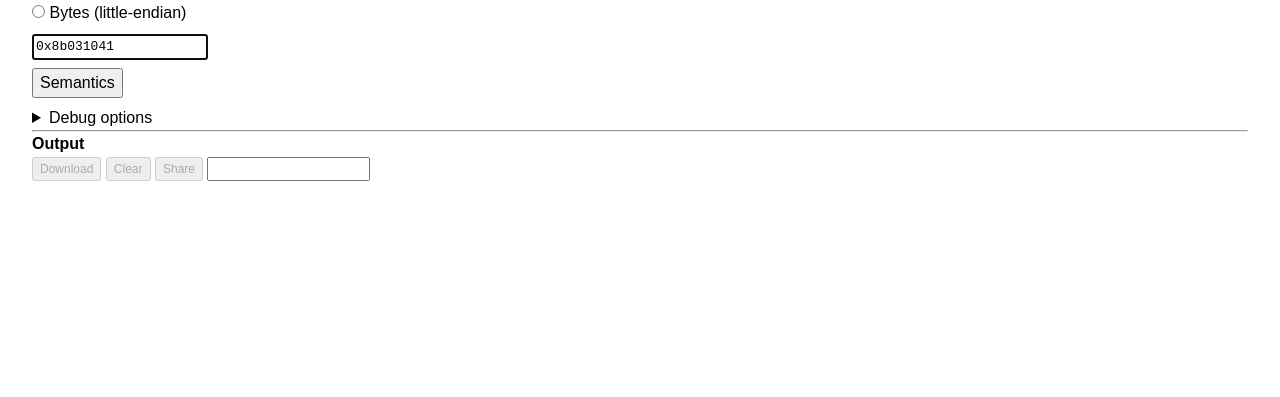
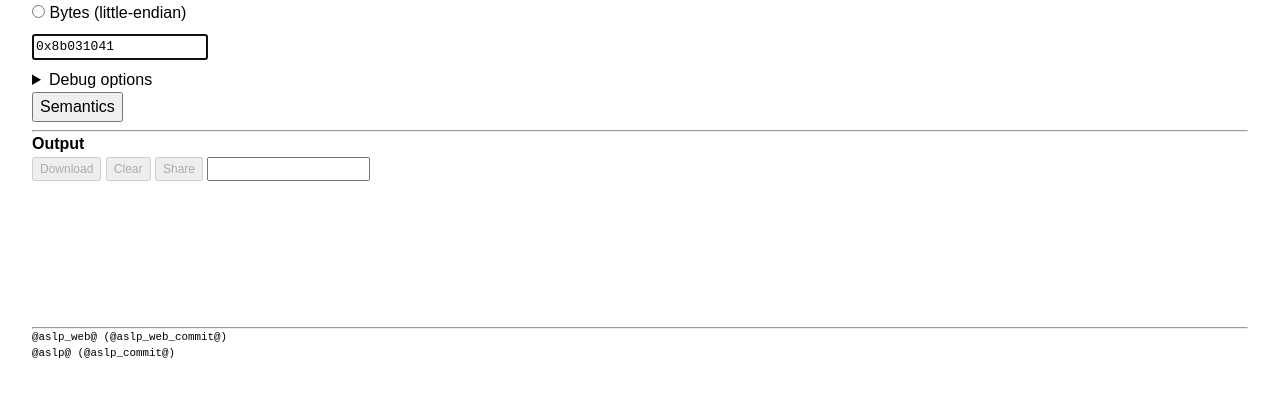
Before and after one commit to katrinafyi/aslp-web, a plain HTML site: page web/index.html in a window 1280 px wide. Shown: the part 103-500 px from the top of the page. Drawn offline with Linux system fonts and the light colour scheme.

Commit message:
version numbers

```diff
--- a/web/aslp.js
+++ b/web/aslp.js
@@ -110,11 +110,8 @@ const submit = () => {
 
       copyarea.value = url.toString();
 
-
       libASL_web.setDebugLevel(parseInt(debug.value));
       libASL_web.dis(previousOpcode);
-    } catch (e) {
-      write(true)(e.toString());
     } finally {
       loading.classList.add('invisible');
       dl.disabled = false;
--- a/web/cache.js
+++ b/web/cache.js
@@ -21,7 +21,7 @@ const marshal = () => {
       new File(
         [arr],
         'aslp.heap',
-        {lastModified: Date.now(), type: 'application/octet-stream'}));
+        { lastModified: Date.now(), type: 'application/octet-stream' }));
 
   }
   console.log(marshalUrl);
--- a/web/index.html
+++ b/web/index.html
@@ -55,10 +55,6 @@
                pattern="[a-fA-F0-9x ]+" />
       </p>
 
-      <p>
-        <button id="go" submit>Semantics</button>
-        <span id="loading" class="invisible">Loading...</span>
-      </p>
 
         <details>
           <summary>Debug options</summary>
@@ -72,6 +68,10 @@
           </p>
         </details>
 
+      <p>
+        <button id="go" submit>Semantics</button>
+        <span id="loading" class="invisible">Loading...</span>
+      </p>
       <hr/>
 
       <h4>Output</h4>
@@ -83,8 +83,16 @@
       </p>
 
       <p>
-        <pre id="output"></pre>
+        <pre id="output" style="min-height: 10em"></pre>
       </p>
+
+      <hr/>
+
+      <small>
+        <pre>@aslp_web@ (@aslp_web_commit@)
+@aslp@ (@aslp_commit@)</pre>
+      </small>
+
 
     </form>
 
```
Also changed, not shown: web/worker.js (deleted, +0 -12 lines), 1 other file.
